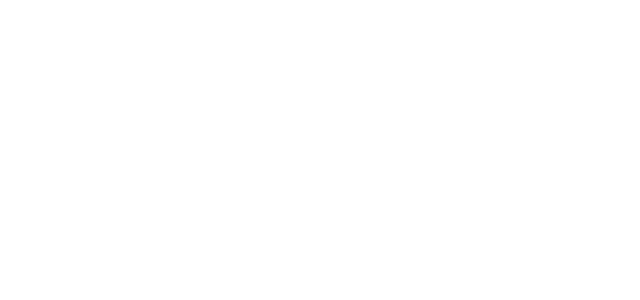
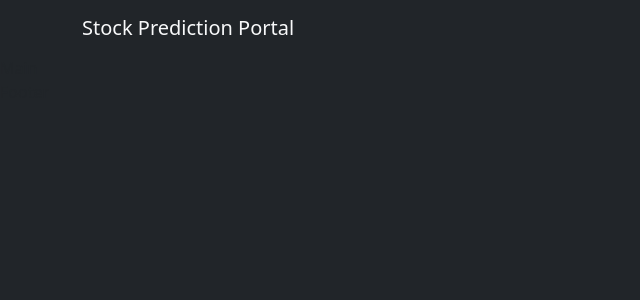
Before and after one commit to twin-25/stock-prediction-portal, a React (Vite) app in the folder frontend/: page / in a window 1280 px wide. Shown: the top 300 px of the page, without its empty margins (0-640 px from the left). Built offline with nearby package versions, Linux system fonts and the light colour scheme.

Commit message:
setup components

```diff
--- a/frontend/index.html
+++ b/frontend/index.html
@@ -5,9 +5,13 @@
     <link rel="icon" type="image/svg+xml" href="/vite.svg" />
     <meta name="viewport" content="width=device-width, initial-scale=1.0" />
     <title>Stock Prediction Portal</title>
+    <link href="https://cdn.jsdelivr.net/npm/bootstrap@5.0.2/dist/css/bootstrap.min.css" rel="stylesheet">
   </head>
   <body>
     <div id="root"></div>
     <script type="module" src="/src/main.jsx"></script>
+
+
+    <script src="https://cdn.jsdelivr.net/npm/bootstrap@5.0.2/dist/js/bootstrap.bundle.min.js"></script>
   </body>
 </html>
--- a/frontend/src/App.jsx
+++ b/frontend/src/App.jsx
@@ -1,12 +1,17 @@
-
+import './assets/css/style.css';
+import Header from './componets/Header';
+import { Main } from './componets/Main';
+import Footer from './componets/Footer';
 
 function App() {
 
 
   return (
     <>
+    <Header />
+    <Main />
+    <Footer />
     </>
   )
 }
-
 export default App
--- /dev/null
+++ b/frontend/src/assets/css/style.css
@@ -0,0 +1,3 @@
+body{
+  background-color: #212529;
+}
--- /dev/null
+++ b/frontend/src/componets/Footer.jsx
@@ -0,0 +1,9 @@
+import React from 'react'
+
+const Footer = () => {
+  return (
+    <div>Footer</div>
+  )
+}
+
+export default Footer
--- /dev/null
+++ b/frontend/src/componets/Header.jsx
@@ -0,0 +1,16 @@
+import React from 'react'
+
+const Header = () => {
+  return (
+    <>
+      <nav className='navbar container'>
+        <a
+        className='navbar-brand text-light' href=''
+        >Stock Prediction Portal
+        </a>
+      </nav>
+    </>
+  )
+}
+
+export default Header
--- /dev/null
+++ b/frontend/src/componets/Main.jsx
@@ -0,0 +1,7 @@
+import React from 'react'
+
+export const Main = () => {
+  return (
+    <div>Main</div>
+  )
+}
```
